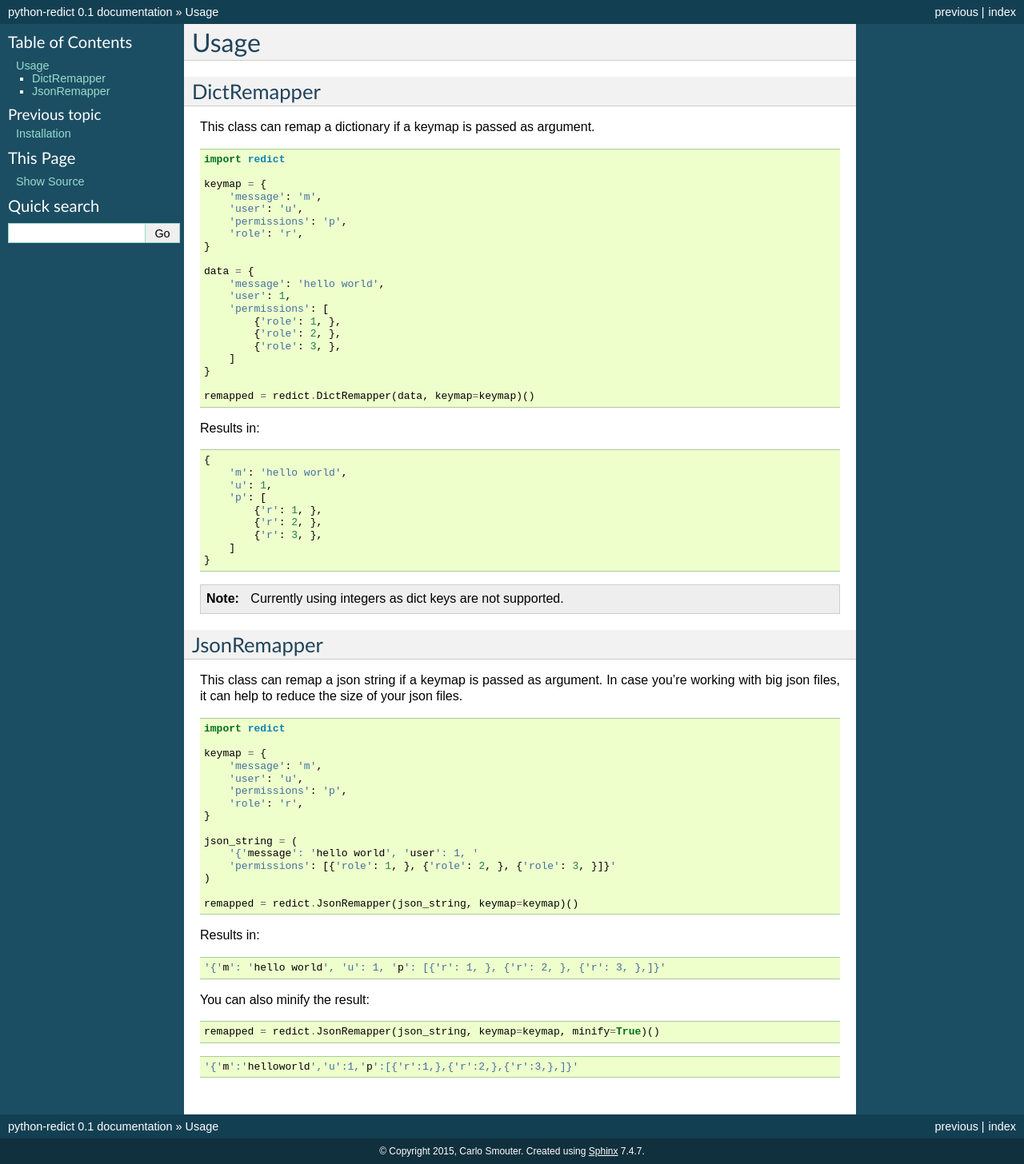
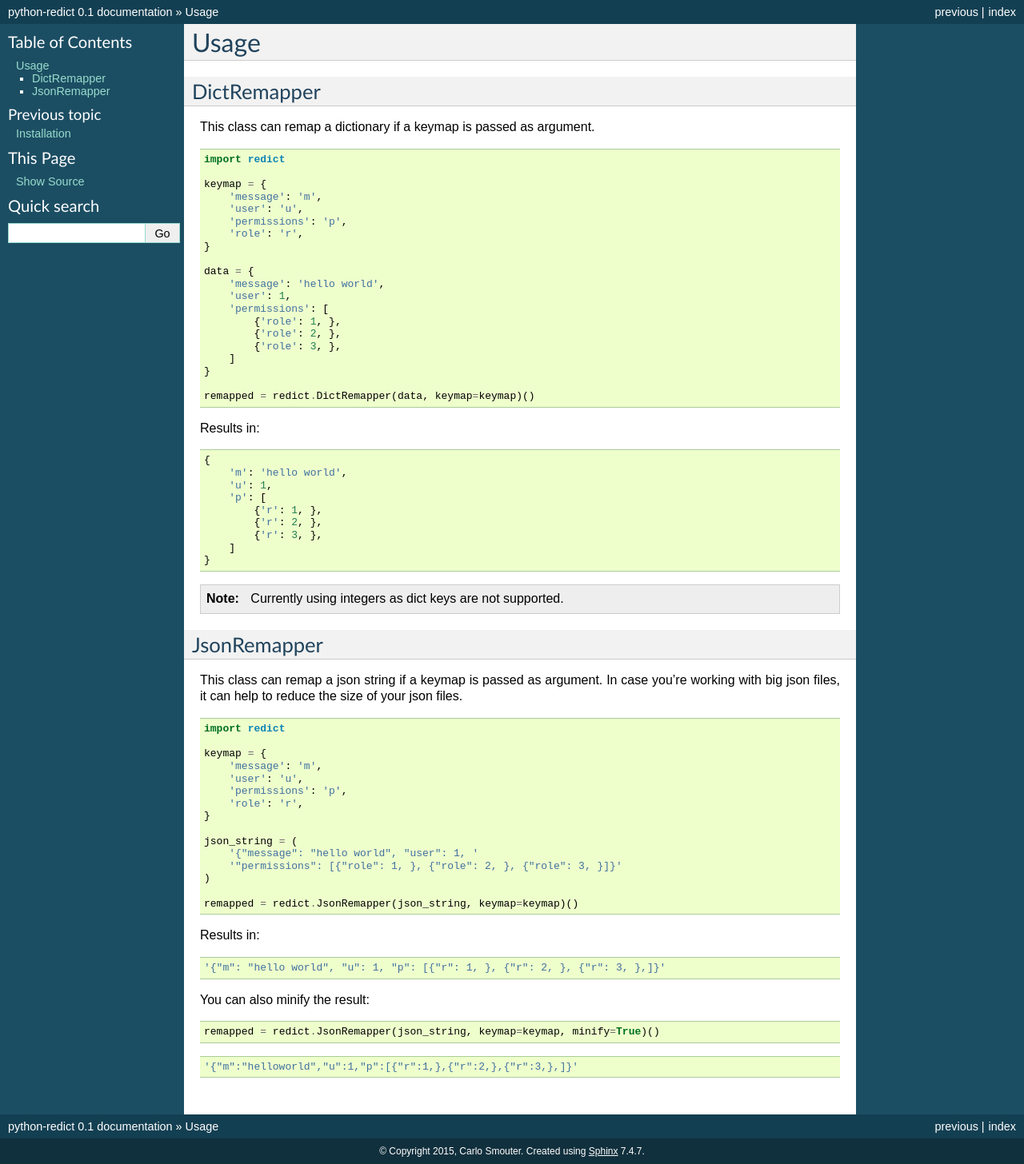
Before and after one commit to lockwooddev/python-redict, a Sphinx documentation site: the page built from docs/source/usage.rst, in a window 1280 px wide. Shown: the whole page at 80% size. Built offline with Sphinx 7.4.7, drawn with Linux system fonts in a browser that asks for light colours.

Commit message:
Fix json string rendering incorrectly in docs.

```diff
--- a/docs/source/usage.rst
+++ b/docs/source/usage.rst
@@ -65,8 +65,8 @@
     }
 
     json_string = (
-        '{'message': 'hello world', 'user': 1, '
-        'permissions': [{'role': 1, }, {'role': 2, }, {'role': 3, }]}'
+        '{"message": "hello world", "user": 1, '
+        '"permissions": [{"role": 1, }, {"role": 2, }, {"role": 3, }]}'
     )
 
     remapped = redict.JsonRemapper(json_string, keymap=keymap)()
@@ -74,7 +74,7 @@
 Results in:
 ::
 
-    '{'m': 'hello world', 'u': 1, 'p': [{'r': 1, }, {'r': 2, }, {'r': 3, },]}'
+    '{"m": "hello world", "u": 1, "p": [{"r": 1, }, {"r": 2, }, {"r": 3, },]}'
 
 
 You can also minify the result:
@@ -85,4 +85,4 @@
 
 ::
 
-    '{'m':'helloworld','u':1,'p':[{'r':1,},{'r':2,},{'r':3,},]}'
+    '{"m":"helloworld","u":1,"p":[{"r":1,},{"r":2,},{"r":3,},]}'
```
